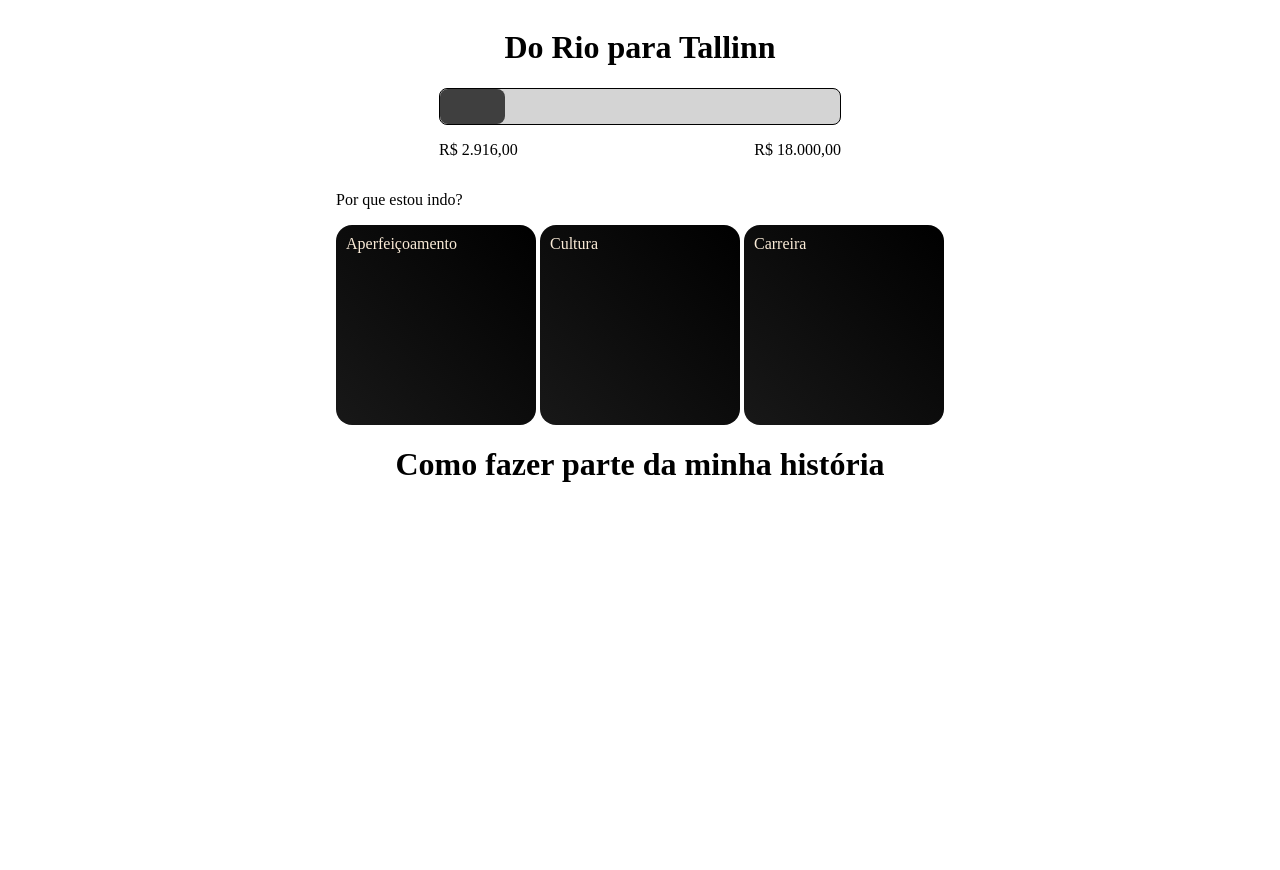
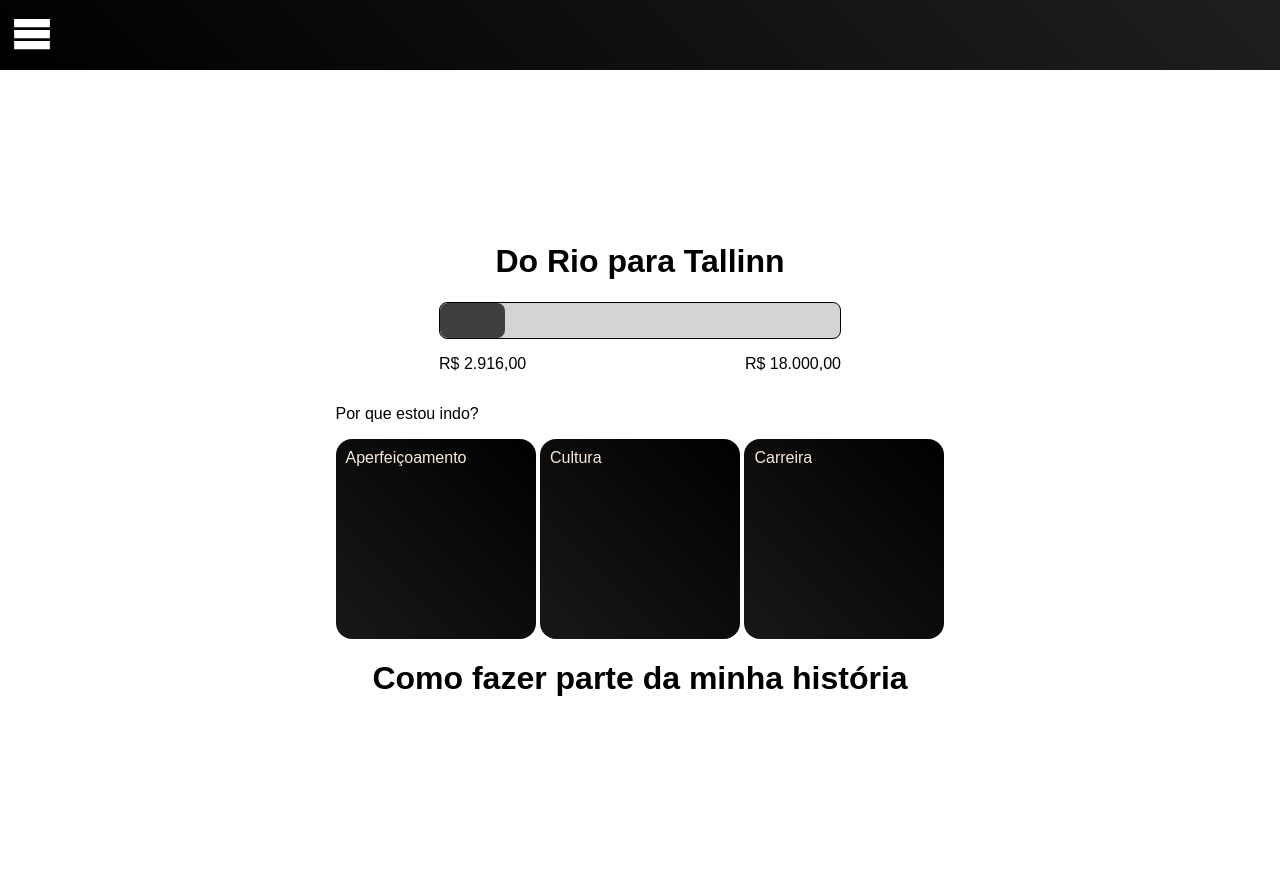
Before and after one commit to joaomelocomp/donation-page-builder, a Flask app: page / in a window 1280 px wide. Before the commit the page ends 482 px from the top, so only its background shows below. Run offline with Flask 3, Linux system fonts and the light colour scheme.

Commit message:
implementando botão

```diff
--- a/static/homepage.css
+++ b/static/homepage.css
@@ -1,9 +1,58 @@
-body {
+html, body {
+    font-family: Arial, Helvetica, sans-serif;
+    height: 100%;
+    margin: 0;
+}
+
+
+#hud {
     display: flex;
     flex-direction: column;
 
+    margin: 0px;
+}
+
+.corpo {
+    position: sticky;
+    top: 0;
+    z-index: 100;
+
+    overflow-y: auto;
+    display: flex;
+    flex-direction: row;
+
     justify-content: center;
     align-items: center;
+
+    width: 100%;
+    height: 70px;
+
+    background: linear-gradient(45deg, black, rgb(31, 31, 31));
+}
+
+.corpo button {
+    background: none;
+    border: none;
+    cursor: pointer;
+    padding: 0;
+    margin-left: 10px;
+    margin-right: auto;
+
+    transition: 0.5s;
+}
+
+.corpo button:hover {
+
+    transition: 0.5s;
+}
+
+#content {
+    display: flex;
+    flex-direction: column;
+    justify-content: center;
+    align-items: center;
+    margin: 0;
+    height: 100vh;
 }
 
 #barra {
--- a/templates/homepage.html
+++ b/templates/homepage.html
@@ -1,12 +1,6 @@
-<!DOCTYPE html>
-<html lang="en">
-<head>
-    <meta charset="UTF-8">
-    <meta name="viewport" content="width=device-width, initial-scale=1.0">
-    <title>Dashboard</title>
-    <link rel="stylesheet" href="{{url_for('static', filename='homepage.css')}}">
-</head>
-<body>
+{% extends "hud.html" %}
+
+{% block content%}
 <div id="top-hud">
     <h1>Do Rio para Tallinn</h1>
 </div>
@@ -36,7 +30,6 @@
     <h1>Como fazer parte da minha história</h1>
 
 </div>
-    <script src="{{ url_for('static', filename='home.js') }}"></script>
-</body>
 
-</html>
+
+{% endblock %}
--- /dev/null
+++ b/templates/hud.html
@@ -0,0 +1,24 @@
+<!DOCTYPE html>
+<html lang="en">
+<head>
+    <meta charset="UTF-8">
+    <meta name="viewport" content="width=device-width, initial-scale=1.0">
+    <title>Document</title>
+    <link rel="stylesheet" href="{{url_for('static', filename='homepage.css')}}">
+</head>
+<body>
+    <div id="hud">
+        <div class="corpo">
+            <button>
+                <svg width="44" height="44" viewBox="0 0 16 16" xmlns="http://www.w3.org/2000/svg" fill="#fff" stroke="#fff"><g id="SVGRepo_bgCarrier" stroke-width="0"></g><g id="SVGRepo_tracerCarrier" stroke-linecap="round" stroke-linejoin="round"></g><g id="SVGRepo_iconCarrier"><path fill-rule="evenodd" clip-rule="evenodd" d="M14 5H2V3h12v2zm0 4H2V7h12v2zM2 13h12v-2H2v2z"></path></g></svg>
+            </button>
+        </div>
+    </div>
+
+    <div id="content">
+        {% block content %} {% endblock %}
+    </div>
+
+    <script src="{{ url_for('static', filename='home.js') }}"></script>
+</body>
+</html>
```
Also changed, not shown: static/images/class-16-svgrepo-com.png (added), static/images/class-16-svgrepo-com.svg (added), 1 other file. Lines whose indentation alone changed are shown as unchanged.
